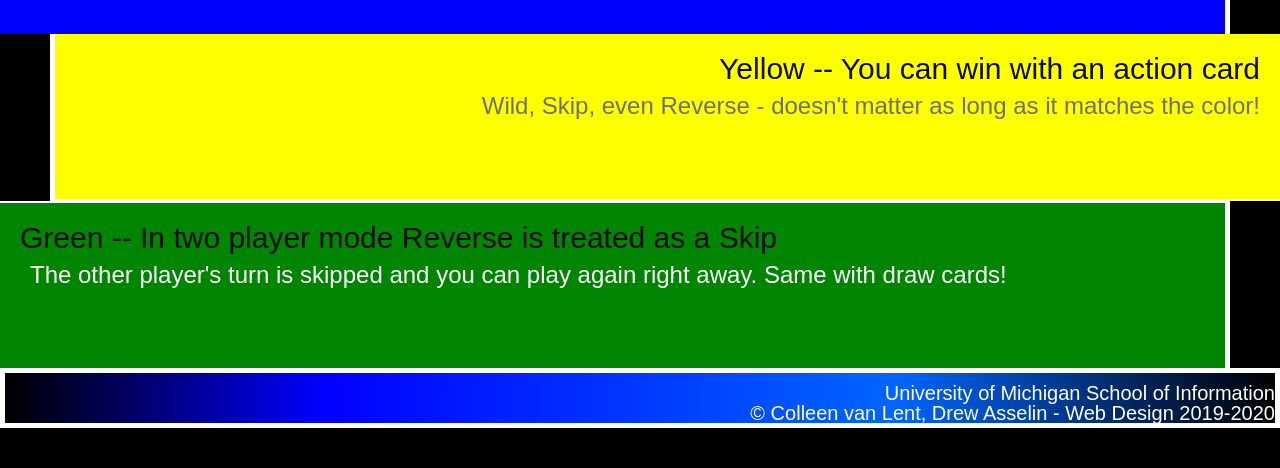
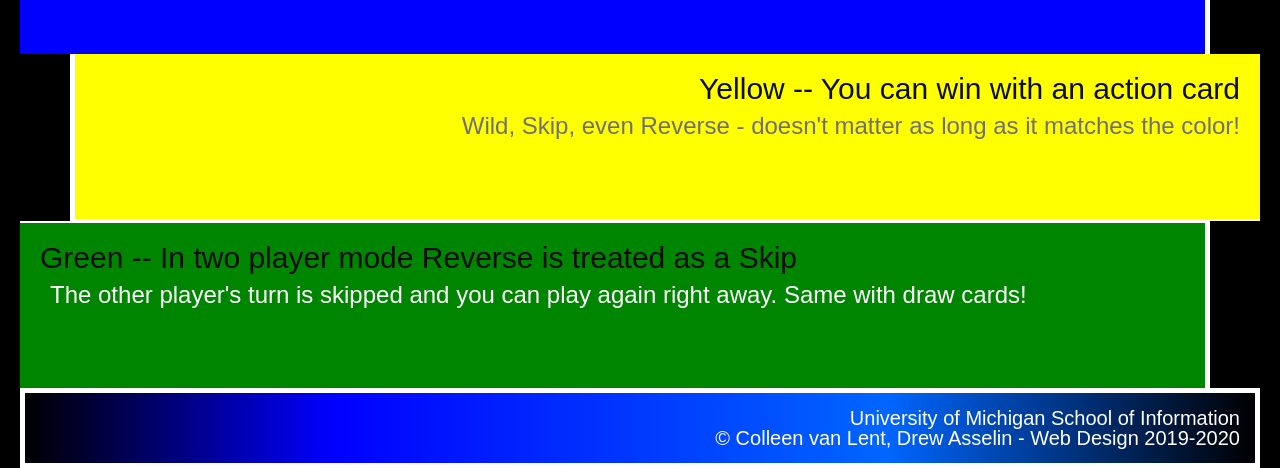
Before and after one commit to niurcaq/hw2-2024, a plain HTML site: page index.html in a window 1280 px wide. Shown: the part 808-1276 px from the top of the page. Before the commit the page ends 1236 px from the top, so only its background shows below. Drawn offline with Linux system fonts and the light colour scheme.

Commit message:
update borders/margins

```diff
--- a/css/style.css
+++ b/css/style.css
@@ -2,7 +2,7 @@ body {
     font-family: Arial, Verdana;
     background-color: #000000;
     color: #ffffff;
-    margin: 20px 20px none 20px;
+    margin: 20px 20px 0px 20px;
 }
 
 h1 {
@@ -112,5 +112,5 @@ footer {
 footer p {
     text-align: right;
     font-size: 20px;
-    padding: 15px 15px 15px none;
+    padding: 15px 15px 15px 0px;
 }
```
